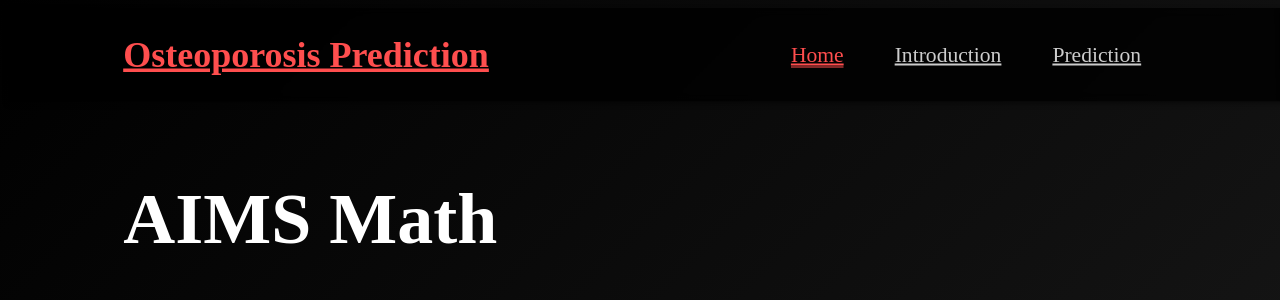
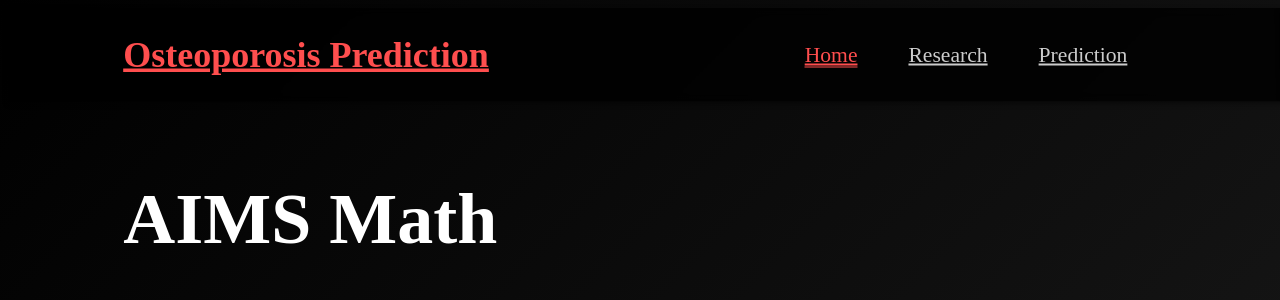
Before and after one commit to jakkapong5643/Osteoporosis, a FastAPI app: page / in a window 1280 px wide; the page is wider, and only the part inside the window is pictured. Shown: the top 300 px of that part. Run offline with FastAPI, Linux system fonts and the light colour scheme.

Commit message:
Update home.html

```diff
--- a/templates/home.html
+++ b/templates/home.html
@@ -20,7 +20,7 @@
         <a href="#" class="logo">Osteoporosis Prediction</a>
         <nav id="nav-menu">
             <a href="/" class="active">Home</a>
-            <a href="/introduction">Introduction</a>
+            <a href="/introduction">Research</a>
             <a href="/prediction">Prediction</a>
         </nav>
         <button class="menu-button">
```
